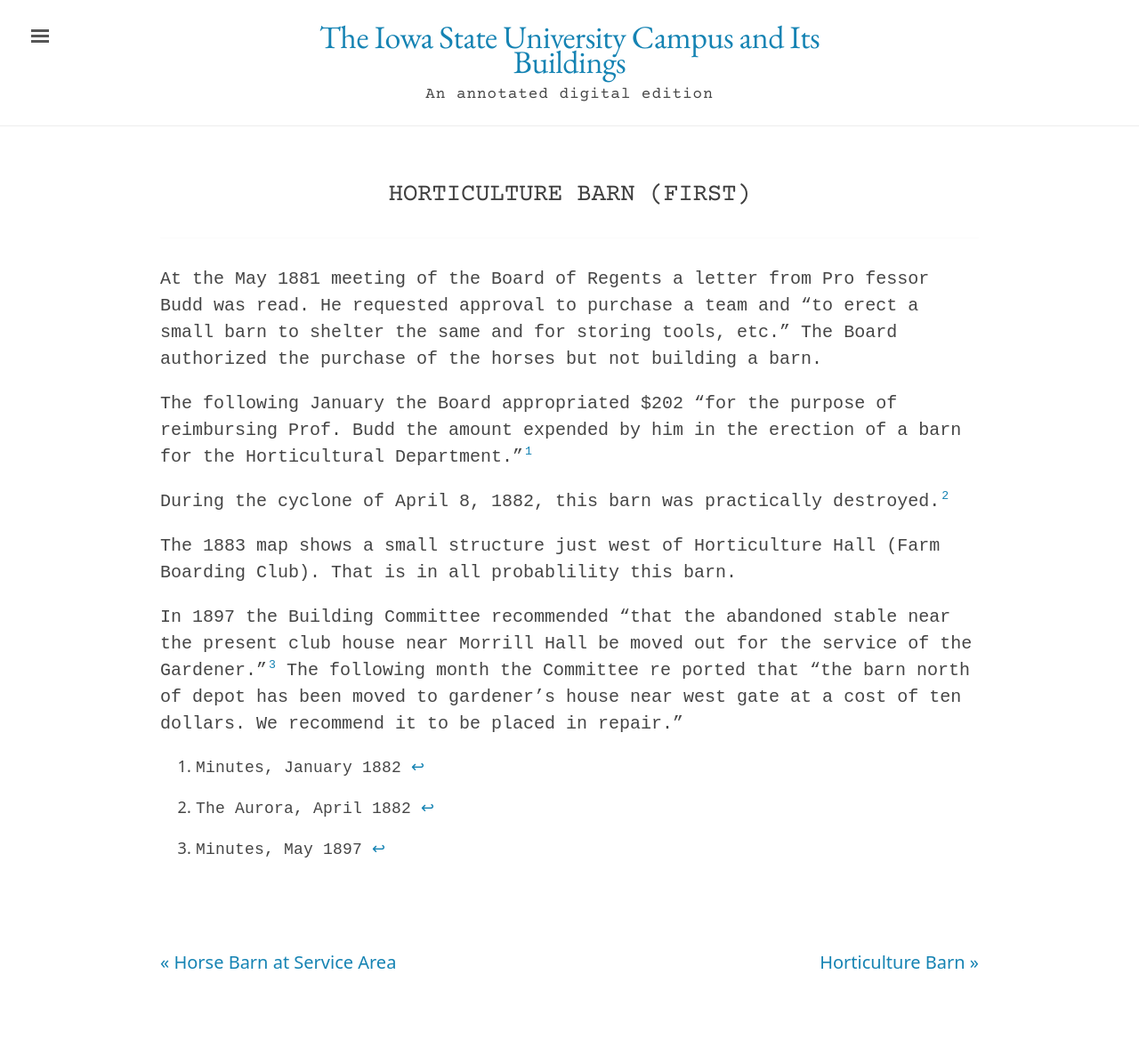
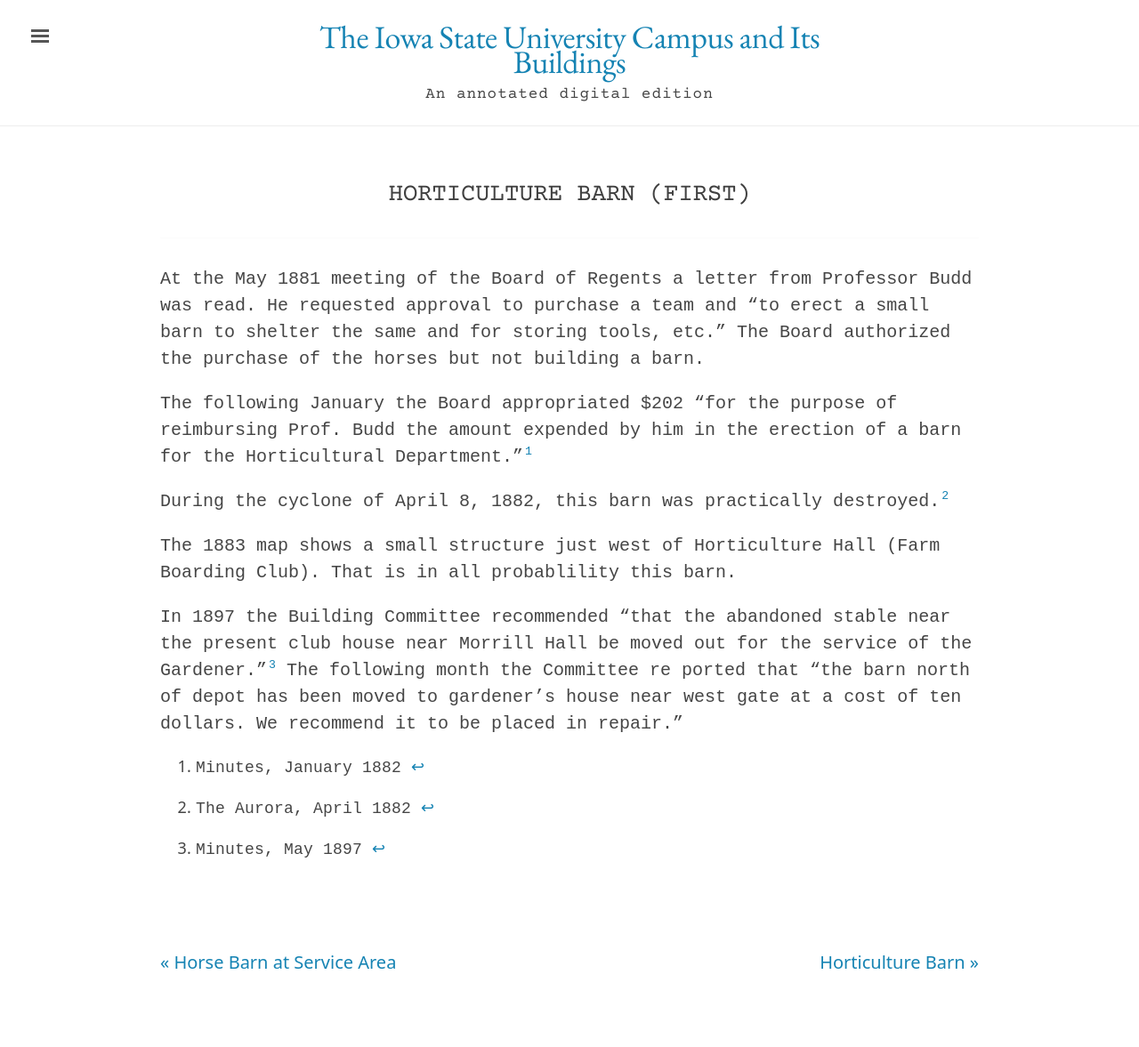
Before and after one commit to emanderson811/day-edition, a Jekyll site: the page built from _texts/buildings/107day-horticulture-barn-first.md, in a window 1280 px wide. Shown: the whole page at 89% size. Built offline with Jekyll 4.4.1, drawn with Linux system fonts in a browser that asks for light colours.

Commit message:
Update 107day-horticulture-barn-first.md

```diff
--- a/_texts/buildings/107day-horticulture-barn-first.md
+++ b/_texts/buildings/107day-horticulture-barn-first.md
@@ -14,7 +14,7 @@
 ---
 ---
 
-At the May 1881 meeting of the Board of Regents a letter from Pro fessor Budd was read. He requested approval to purchase a team and "to erect a small barn to shelter the same and for storing tools, etc." The Board authorized the purchase of the horses but not building a barn.
+At the May 1881 meeting of the Board of Regents a letter from Professor Budd was read. He requested approval to purchase a team and "to erect a small barn to shelter the same and for storing tools, etc." The Board authorized the purchase of the horses but not building a barn.
 
 The following  January the Board appropriated $202 "for the purpose of reimbursing Prof. Budd the amount expended by him in the erection of a barn for the Horticultural Department."[^fn1]
 
```
